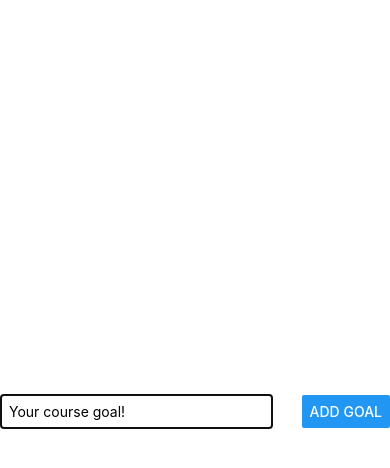
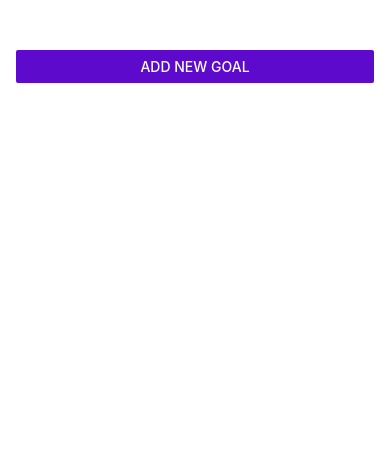
Before and after one commit to anniepuy/RNCourse, a React Native app: screen / in a window 390 px wide. Shown: the top 468 px of the page. Built offline with nearby package versions, Linux system fonts and the light colour scheme.

Commit message:
modal visibility added

```diff
--- a/App.js
+++ b/App.js
@@ -29,7 +29,7 @@ export default function App() {
     return (
         <View style={styles.appContainer}>
           <Button title='Add New Goal' color='#5e0acc' onPress={startAddGoalHandler}/>
-          <GoalInput onAddGoal={addGoalHandler} />
+          <GoalInput visible={modalIsVisible} onAddGoal={addGoalHandler} />
           <View style={styles.goalsContainer}>
             <FlatList
               data={courseGoals}
--- a/components/GoalInput.js
+++ b/components/GoalInput.js
@@ -13,7 +13,7 @@ function GoalInput(props) {
     setEnteredGoalText('');
   }
     return (
-        <Modal>
+        <Modal visible={props.visible} animationType='slide'>
             <View style={styles.inputContainer}>
                 <TextInput
                 style={styles.textInput}
```
